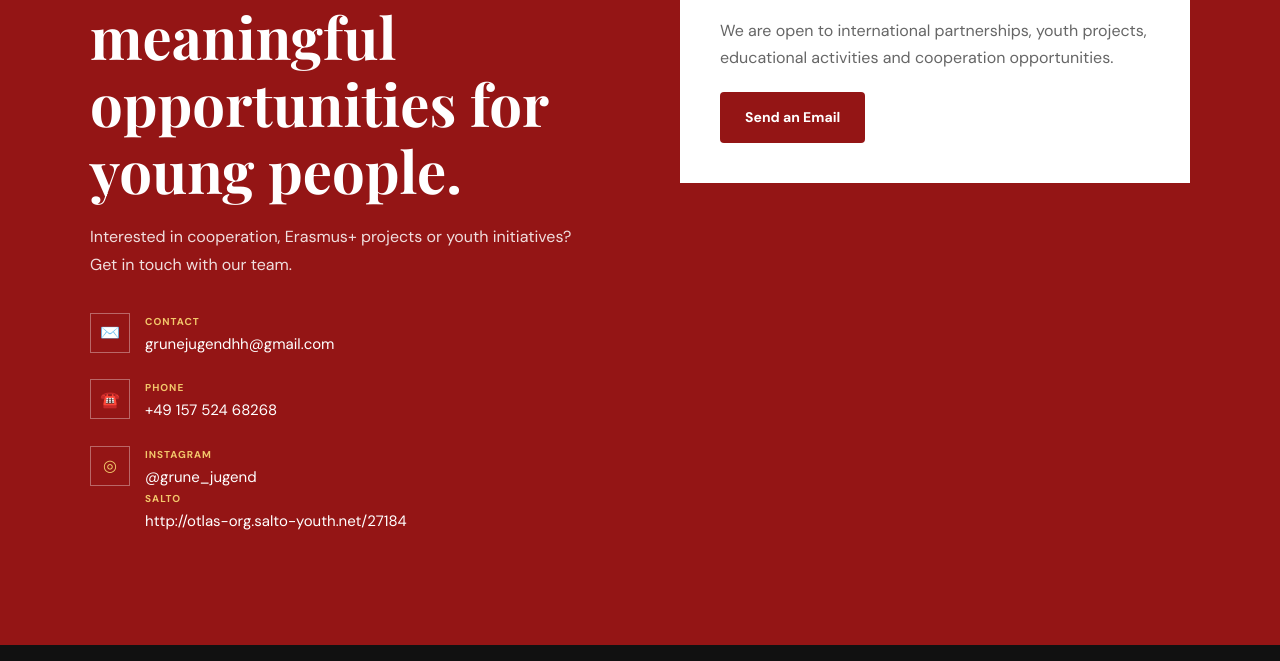
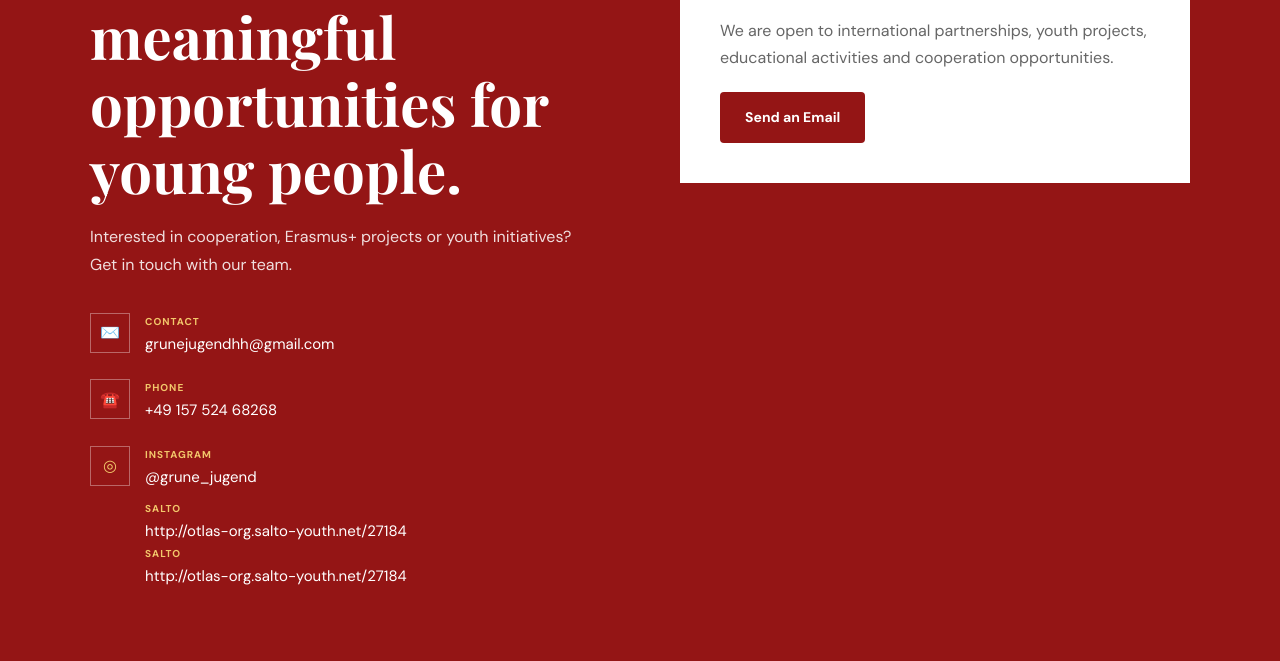
Before and after one commit to begumttascii-stack/kreativer, a plain HTML site: page index.html in a window 1280 px wide. Shown: the part 4458-5119 px from the top of the page. Drawn offline with nearby package versions, Linux system fonts and the light colour scheme.

Commit message:
Update index.html

```diff
--- a/index.html
+++ b/index.html
@@ -2107,6 +2107,24 @@
 
                                     <small
                                         data-en="Salto"
+                                        data-tr="Salto"
+                                        style="margin-top: 10px;">
+
+                                        Salto
+
+                                    </small>
+
+                                    <a
+                                        href="http://otlas-org.salto-youth.net/27184"
+                                        target="_blank"
+                                        rel="noopener noreferrer">
+
+                                        http://otlas-org.salto-youth.net/27184
+
+                                    </a>
+
+                                    <small
+                                        data-en="Salto"
                                         data-tr="Salto">
 
                                         Salto
```
